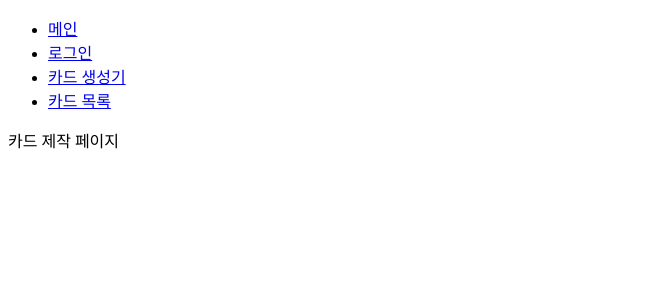
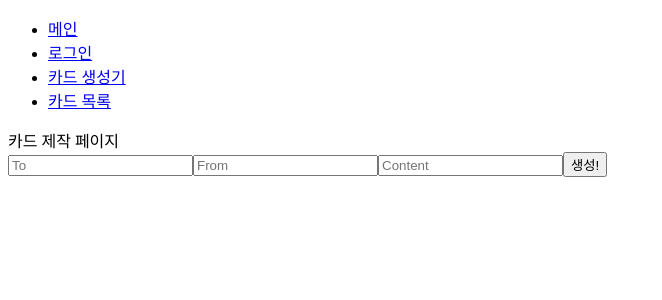
Before and after one commit to DonGunSu/card-generator-frontend, a React app: page /card-maker in a window 1280 px wide. Shown: the top 300 px of the page, without its empty margins (0-662 px from the left). Built offline with nearby package versions, Linux system fonts and the light colour scheme.

Commit message:
[feat] : 카드 생성 페이지 텍스트 입력 구현
- to, from, content 입력부 추가
- 추후 타입에 따른 입력부 변경 필요

```diff
--- a/src/pages/card/CardMaker.tsx
+++ b/src/pages/card/CardMaker.tsx
@@ -1,7 +1,38 @@
-import React from 'react';
+import React, { useState } from 'react';
 
 const CardMaker = () => {
-  return <div>카드 제작 페이지</div>;
+  const [cardForm, setCardForm] = useState({
+    to: '',
+    from: '',
+    content: '',
+  });
+
+  const { to, from, content } = cardForm;
+
+  function handleInputChange(e: React.ChangeEvent<HTMLInputElement>) {
+    const { name, value } = e.target;
+    setCardForm({
+      ...cardForm,
+      [name]: value,
+    });
+  }
+
+  function handleFormSubmit(e: React.FormEvent<HTMLFormElement>) {
+    e.preventDefault();
+    // 카드 생성 로직 구현 필요
+  }
+
+  return (
+    <div>
+      카드 제작 페이지
+      <form onSubmit={handleFormSubmit}>
+        <input name="to" placeholder="To" type="text" value={to} onChange={handleInputChange} />
+        <input name="from" placeholder="From" type="text" value={from} onChange={handleInputChange} />
+        <input name="content" placeholder="Content" type="text" value={content} onChange={handleInputChange} />
+        <button type="submit">생성!</button>
+      </form>
+    </div>
+  );
 };
 
 export default CardMaker;
```
